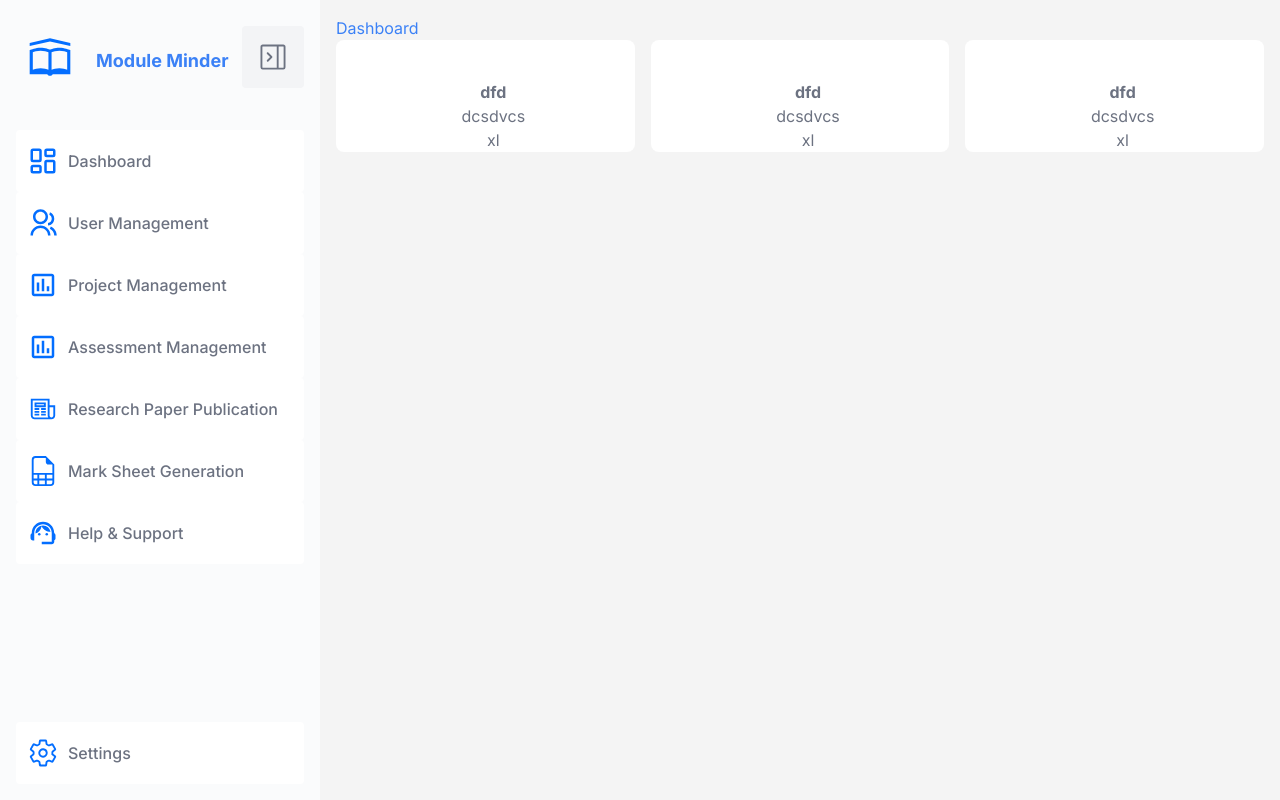
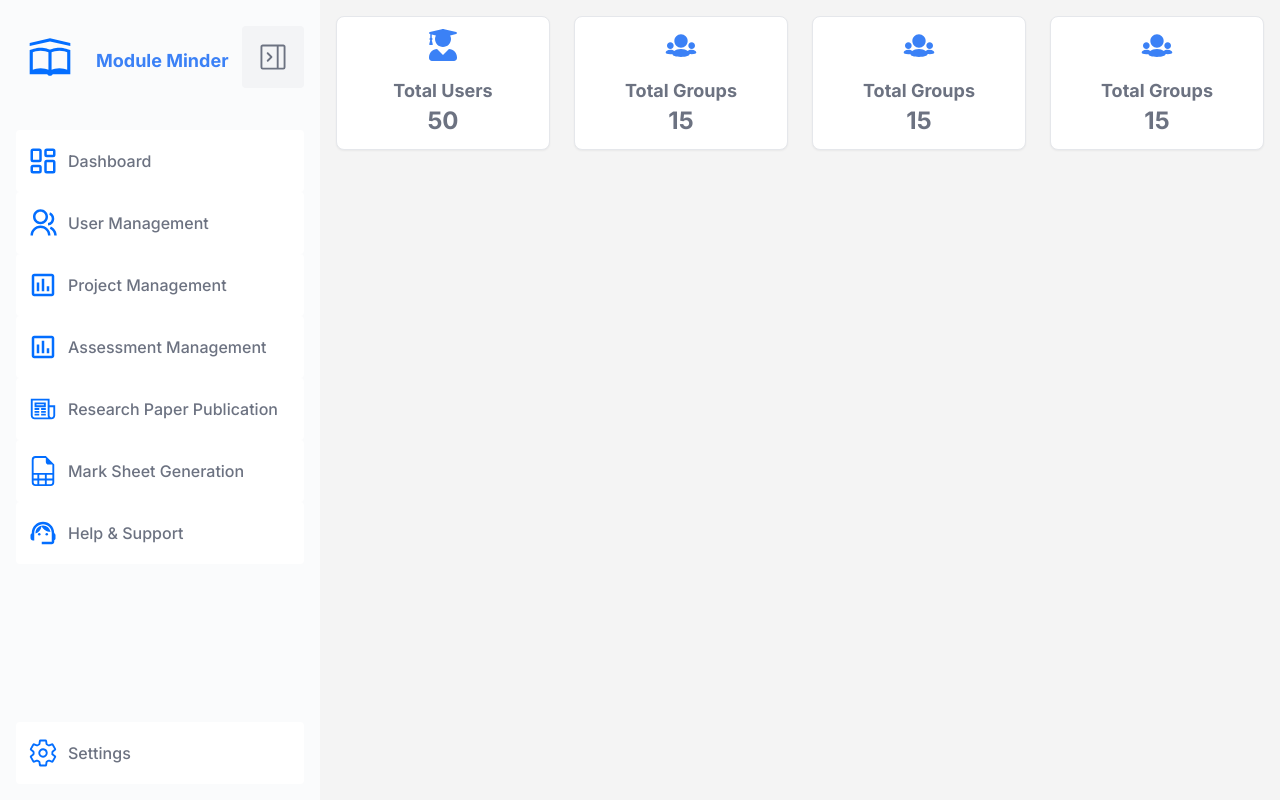
Before and after one commit to ITPM-JUN-WE-06/PMMS_frontend, a Next.js app: page /dashboard in a window 1280 px wide. Built offline with nearby package versions, Linux system fonts and the light colour scheme.

Commit message:
assessment create implemented with db

```diff
--- a/app/components/assessment/AssessmentCreationForm.tsx
+++ b/app/components/assessment/AssessmentCreationForm.tsx
@@ -1,70 +1,135 @@
-import React from "react";
-import Button from "../button";
+"use client"
+import React, { useState } from "react";
+import Link from "next/link";
 
 const AssessmentCreationForm = () => {
+  const [moduleName, setModuleName] = useState("");
+  const [assessmentName, setAssessmentName] = useState("");
+  const [assessmentType, setAssessmentType] = useState("");
+  const [assessmentDescription, setAssessmentDescription] = useState("");
+
+  const handleSubmit = async (e: React.FormEvent<HTMLFormElement>) => {
+    e.preventDefault();
+
+    if (!moduleName || !assessmentName || !assessmentType || !assessmentDescription) {
+      alert("Please fill all the fields");
+      return;
+    }
+
+    try {
+      const res = await fetch("http://localhost:3000/api/assessments", {
+        method: "POST",
+        headers: {
+          "Content-Type": "application/json",
+        },
+        body: JSON.stringify({
+          moduleName,
+          assessmentName,
+          assessmentType,
+          assessmentDescription,
+        }),
+      });
+
+      if (res.ok) {
+        // Redirect to "/assessments" after successful creation
+        window.location.href = "/assessments";
+      } else {
+        throw new Error("Failed to create assessment");
+      }
+
+    } catch (err) {
+      console.log(err);
+    }
+  };
+
   return (
     <div>
-      <form className="bg-white shadow-md rounded px-8 pt-6 pb-8 mb-4">
+      <form
+        onSubmit={handleSubmit}
+        className="bg-white shadow-md rounded px-8 pt-6 pb-8 mb-4"
+      >
         <div className="mb-4">
           <label
             className="block text-gray-700 text-sm font-bold mb-2"
-            htmlFor="username"
+            htmlFor="moduleName"
           >
             Module Name
           </label>
           <input
+            onChange={(e) => setModuleName(e.target.value)}
+            value={moduleName}
             className="shadow appearance-none border rounded w-full py-2 px-3 text-gray-700 leading-tight focus:outline-none focus:shadow-outline"
-            id="username"
+            id="moduleName"
             type="text"
-            placeholder="Username"
+            placeholder="Module Name"
           />
         </div>
         <div className="mb-6">
           <label
             className="block text-gray-700 text-sm font-bold mb-2"
-            htmlFor="password"
+            htmlFor="assessmentName"
           >
             Assessment Name
           </label>
           <input
+            onChange={(e) => setAssessmentName(e.target.value)}
+            value={assessmentName}
             className="shadow appearance-none border rounded w-full py-2 px-3 text-gray-700 leading-tight focus:outline-none focus:shadow-outline"
-            id="username"
+            id="assessmentName"
             type="text"
-            placeholder="Username"
+            placeholder="Assessment Name"
           />
         </div>
         <div>
           <label
             className="block text-gray-700 text-sm font-bold mb-2"
-            htmlFor="username"
           >
             Assignment Type
           </label>
           <label className="block text-gray-700 text-sm font-bold mb-2">
-            <input type="radio" name="radio-1" className="radio" />
-            presentation
+            <input
+              onChange={() => setAssessmentType("presentation")}
+              checked={assessmentType === "presentation"}
+              type="radio"
+              name="assessmentType"
+              className="radio"
+            />
+            Presentation
           </label>
           <label className="block text-gray-700 text-sm font-bold mb-2">
-            <input type="radio" name="radio-1" className="radio" />
-            report
+            <input
+              onChange={() => setAssessmentType("report")}
+              checked={assessmentType === "report"}
+              type="radio"
+              name="assessmentType"
+              className="radio"
+            />
+            Report
           </label>
         </div>
 
         <div className="mb-6">
           <label
             className="block text-gray-700 text-sm font-bold mb-2"
-            htmlFor="password"
+            htmlFor="assessmentDescription"
           >
             Assessment Description
           </label>
           <textarea
+            onChange={(e) => setAssessmentDescription(e.target.value)}
+            value={assessmentDescription}
             className="shadow appearance-none border rounded w-full py-4 px-5 text-gray-700 leading-tight focus:outline-none focus:shadow-outline"
-            id="username"
+            id="assessmentDescription"
             placeholder="Description"
           />
         </div>
         <div className="flex items-center justify-between">
-          <Button name="create" />
+          <button
+            type="submit"
+            className="bg-blue-500 hover:bg-blue-700 text-white font-bold py-2 px-4 rounded focus:outline-none focus:shadow-outline"
+          >
+            Create Assessment
+          </button>
         </div>
       </form>
     </div>
--- /dev/null
+++ b/app/components/dashboard/totalCards.tsx
@@ -0,0 +1,34 @@
+import React, { ReactNode } from "react";
+import Button from "../button";
+
+interface CardDataStatsProps {
+  title: string;
+  total: string;
+}
+
+interface CardDataStatsProps {
+  title: string;
+  total: string;
+  children: React.ReactNode;
+}
+
+const TotalCard: React.FC<CardDataStatsProps> = ({
+  title,
+  total,
+  children,
+}) => {
+  return (
+    <div className="border border-stroke bg-white px-3 py-3 shadow-sm dark:border-strokedark dark:bg-boxdark rounded-lg text-center">
+      <div className="flex h-11.5 w-11.5 items-center justify-center rounded-full bg-meta-5 dark:bg-meta-2 mx-auto mb-4">
+        {children}
+      </div>
+
+      <div className="flex flex-col items-center">
+        <span className="text-lg font-bold text-text-light">{title}</span>
+        <h4 className="text-2xl font-bold text-text-light">{total}</h4>
+      </div>
+    </div>
+  );
+};
+
+export default TotalCard;
--- a/app/components/dashboard/totalusercard.tsx
+++ /dev/null
@@ -1,23 +0,0 @@
-import React from "react";
-import Button from "../button";
-
-const TotalUserCard = ({
-  title,
-  details,
-}: {
-  title: string;
-  details: string;
-}) => {
-  return (
-    <div className="card w-100 bg-white shadow- rounded-lg ps-4 bg-base-100  text-text-light ">
-      <figure className="px-10 pt-10"></figure>
-      <div className="card-body items-center text-center  ">
-        <h2 className="card-title font-bold">{title}</h2>
-        <p>{details}</p>xl
-        <div className="card-actions"></div>
-      </div>
-    </div>
-  );
-};
-
-export default TotalUserCard;
--- a/app/dashboard/page.tsx
+++ b/app/dashboard/page.tsx
@@ -1,16 +1,54 @@
 import React from "react";
 import Layout from "../components/layout";
-import Button from "../components/button";
-import TotalUserCard from "../components/dashboard/totalusercard";
+import TotalCard from "../components/dashboard/totalCards";
+import CardDataStats from "../components/dashboard/totalCards";
+import { FaUserGraduate } from "react-icons/fa";
+import { TiGroup } from "react-icons/ti";
 
 const page = () => {
   return (
     <Layout>
-      <h1 className="text-text-primary">Dashboard</h1>
-      <div className="columns-3 ...">
-        <TotalUserCard title="dfd" details="dcsdvcs" />
-        <TotalUserCard title="dfd" details="dcsdvcs" />
-        <TotalUserCard title="dfd" details="dcsdvcs" />
+      <div className="grid grid-cols-1 gap-4 md:grid-cols-2 md:gap-6 xl:grid-cols-4 2xl:gap-7.5">
+
+        {/* total user card */}
+        <TotalCard title="Total Users" total="50">
+          <FaUserGraduate
+            style={{
+              width: "2rem",
+              height: "2rem",
+              color: "#3B81F6",
+            }}
+          />
+        </TotalCard>
+        {/* total groups card */}
+        <TotalCard title="Total Groups" total="15">
+          <TiGroup
+            style={{
+              width: "2rem",
+              height: "2rem",
+              color: "#3B81F6",
+            }}
+          />
+        </TotalCard>
+        <TotalCard title="Total Groups" total="15">
+          <TiGroup
+            style={{
+              width: "2rem",
+              height: "2rem",
+              color: "#3B81F6",
+            }}
+          />
+        </TotalCard>
+        <TotalCard title="Total Groups" total="15">
+          <TiGroup
+            style={{
+              width: "2rem",
+              height: "2rem",
+              color: "#3B81F6",
+            }}
+          />
+        </TotalCard>
+
       </div>
     </Layout>
   );
```
